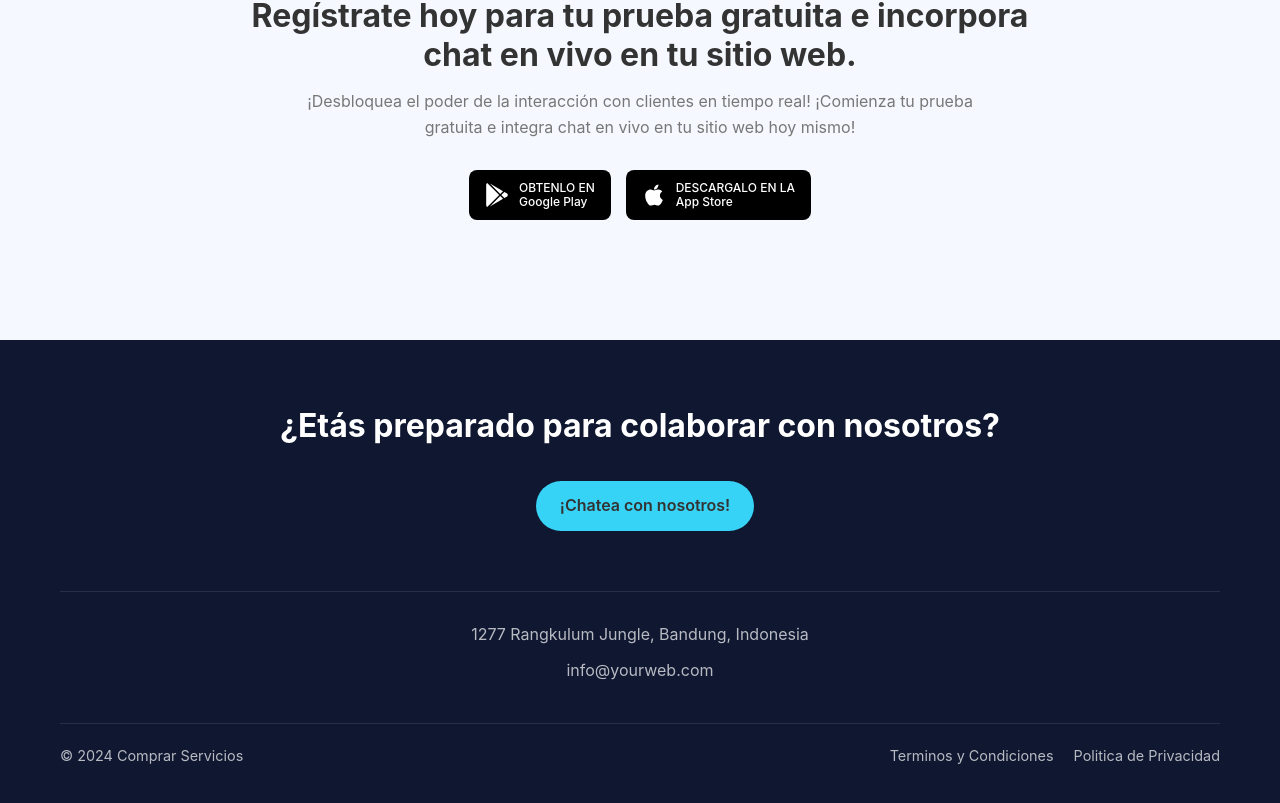
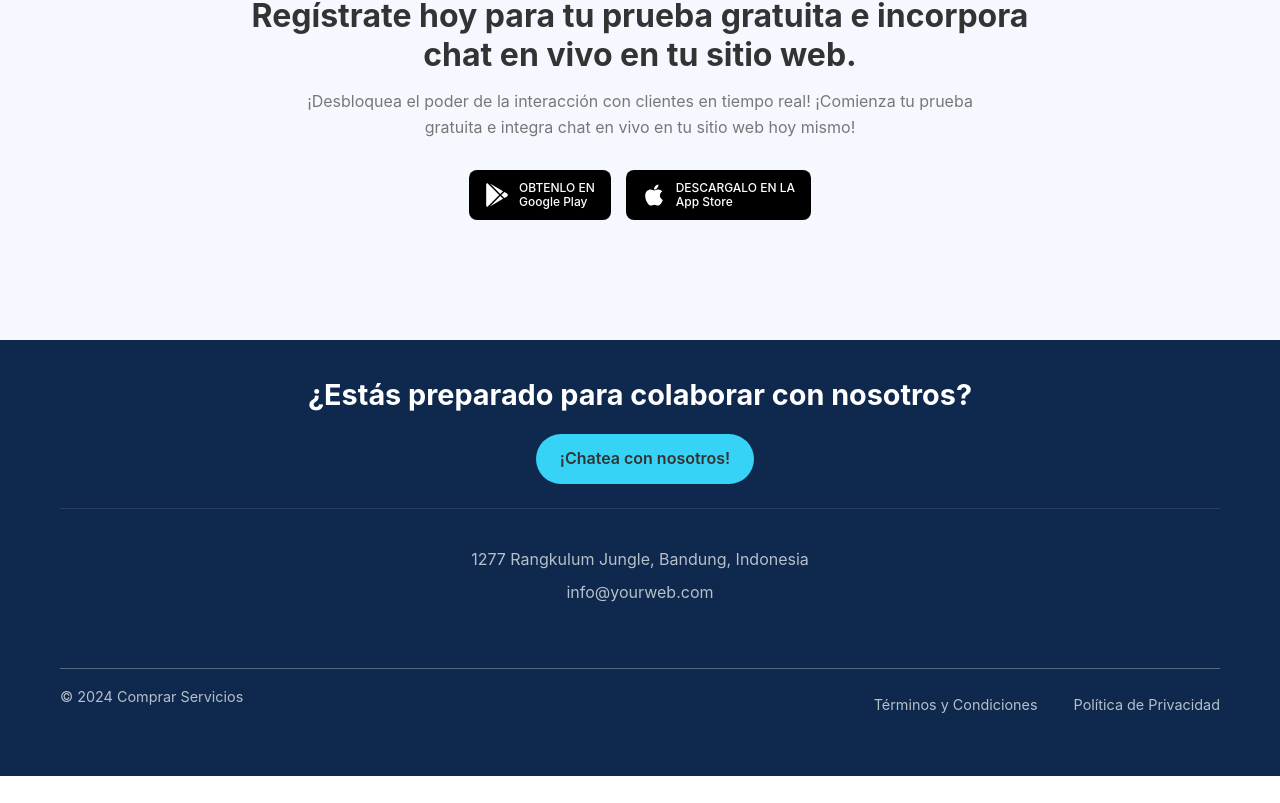
Before and after one commit to deboraabarca/coca-page, a React (Vite) app: page / in a window 1280 px wide. Shown: the part 5669-6472 px from the top of the page. After the commit the page ends 6445 px from the top, so only its background shows below. Built offline with nearby package versions, Linux system fonts and the light colour scheme.

Commit message:
feat: :lipstick: add animations for the footer sections

```diff
--- a/src/components/Footer.jsx
+++ b/src/components/Footer.jsx
@@ -1,13 +1,32 @@
-// components/Footer.js
-
+import { useEffect, useState } from "react";
 import "../styles/Footer.css";
+import "../styles/Animations/FooterAnimations.css";
 
 const Footer = () => {
+  const [isVisible, setIsVisible] = useState(false);
+
+  useEffect(() => {
+    const handleScroll = () => {
+      const footer = document.querySelector(".footer");
+      if (footer) {
+        const rect = footer.getBoundingClientRect();
+        if (rect.top < window.innerHeight - 100) {
+          setIsVisible(true);
+        }
+      }
+    };
+
+    window.addEventListener("scroll", handleScroll);
+    handleScroll();
+
+    return () => window.removeEventListener("scroll", handleScroll);
+  }, []);
+
   return (
-    <footer className="footer">
+    <footer className={`footer ${isVisible ? "is-visible" : ""}`}>
       <div className="container">
         <div className="footer-cta">
-          <h2>¿Etás preparado para colaborar con nosotros?</h2>
+          <h2>¿Estás preparado para colaborar con nosotros?</h2>
           <a href="#lets-chat" className="btn btn-secondary">
             ¡Chatea con nosotros!
           </a>
@@ -23,8 +42,8 @@ const Footer = () => {
         <div className="footer-bottom">
           <p>© 2024 Comprar Servicios</p>
           <div className="footer-links">
-            <a href="#terms">Terminos y Condiciones</a>
-            <a href="#privacy">Politica de Privacidad</a>
+            <a href="#terms">Términos y Condiciones</a>
+            <a href="#privacy">Política de Privacidad</a>
           </div>
         </div>
       </div>
--- /dev/null
+++ b/src/styles/Animations/FooterAnimations.css
@@ -0,0 +1,84 @@
+  .footer {
+  background-color: #0E284E;
+  color: #fff;
+  padding: 2rem 0;
+  text-align: center;
+  opacity: 0;
+  transform: translateY(30px);
+  transition: opacity 0.8s ease-out, transform 0.8s ease-out;
+}
+
+.footer.is-visible {
+  opacity: 1;
+  transform: translateY(0);
+}
+
+.footer-cta {
+  margin-bottom: 1.5rem;
+  animation: fadeInUp 1s ease-out 0.5s forwards;
+  opacity: 0;
+}
+
+.footer-cta h2 {
+  font-size: 1.8rem;
+  margin-bottom: 1rem;
+}
+
+.btn-secondary {
+  background-color: #FAB307;
+  color: #0E284E;
+  padding: 0.75rem 1.5rem;
+  border-radius: 5px;
+  font-weight: bold;
+  text-decoration: none;
+  transition: background 0.3s ease-in-out;
+}
+
+.btn-secondary:hover {
+  background-color: #e0a006;
+}
+
+.footer-info {
+  margin-bottom: 1.5rem;
+  animation: fadeInUp 1s ease-out 0.8s forwards;
+  opacity: 0;
+}
+
+.contact-details p {
+  margin: 0.5rem 0;
+}
+
+.footer-bottom {
+  display: flex;
+  justify-content: space-between;
+  align-items: center;
+  flex-wrap: wrap;
+  font-size: 0.9rem;
+  padding-top: 1rem;
+  border-top: 1px solid rgba(255, 255, 255, 0.3);
+  opacity: 0;
+  animation: fadeInUp 1s ease-out 1.1s forwards;
+}
+
+.footer-links a {
+  color: #fff;
+  text-decoration: none;
+  margin-left: 1rem;
+  transition: color 0.3s ease-in-out;
+}
+
+.footer-links a:hover {
+  color: #FAB307;
+}
+
+/* Animaciones */
+@keyframes fadeInUp {
+  from {
+    opacity: 0;
+    transform: translateY(20px);
+  }
+  to {
+    opacity: 1;
+    transform: translateY(0);
+  }
+}
```
